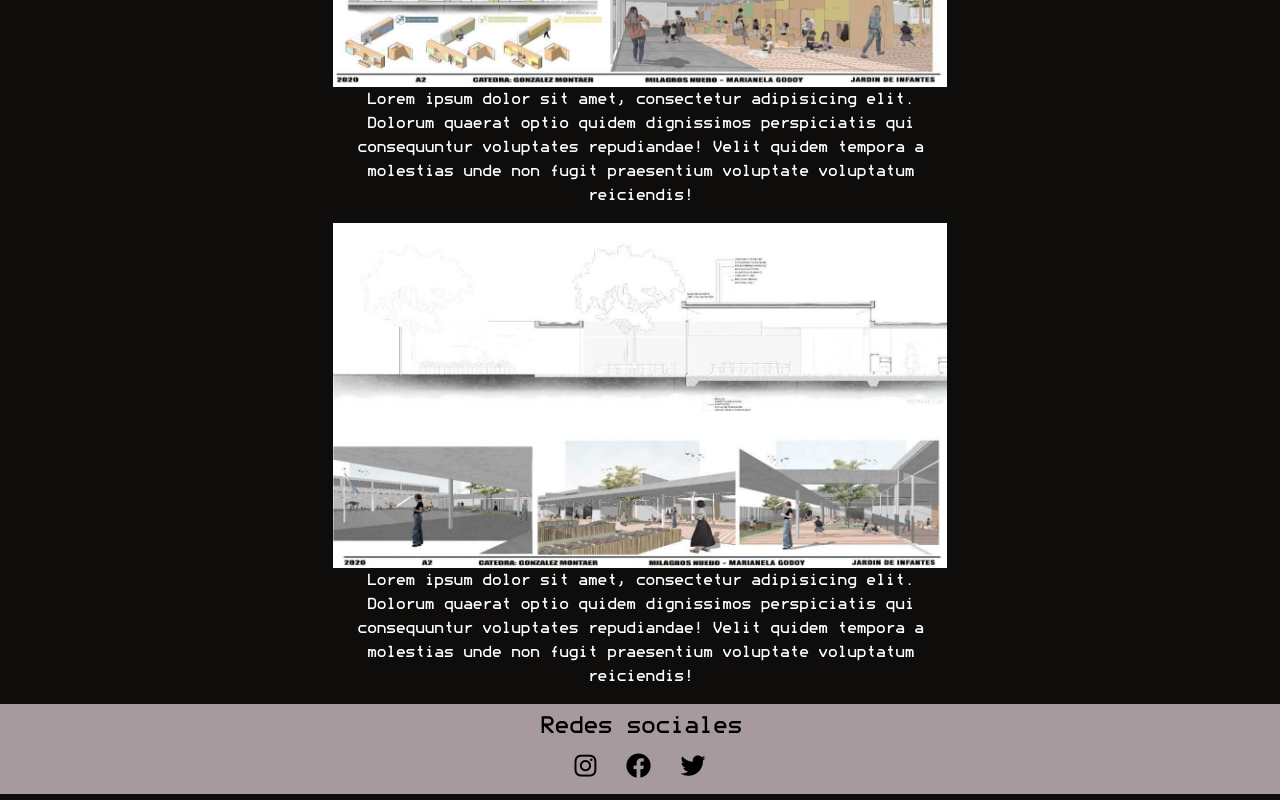
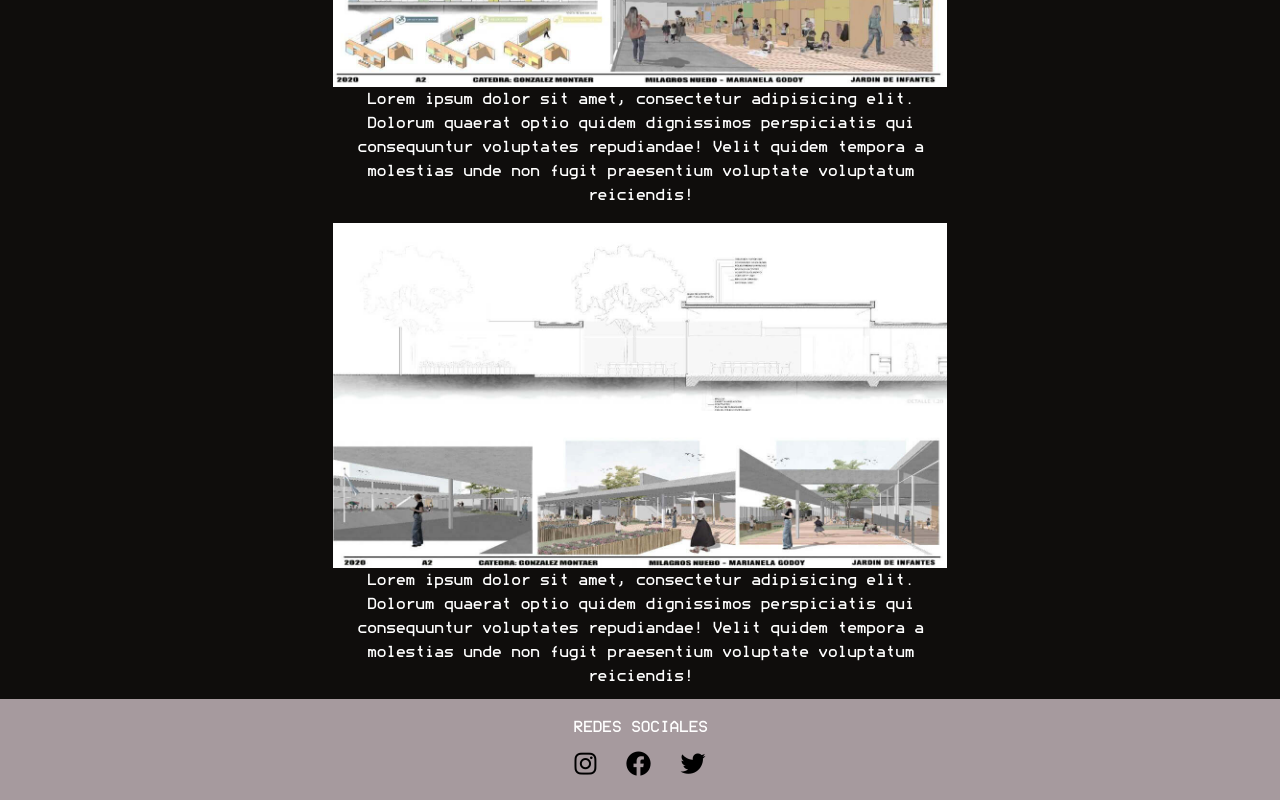
Before and after one commit to CataniaGianFranco/arqmn, a plain HTML site: page page/projectThree.html in a window 1280 px wide. Shown: the part 2243-3043 px from the top of the page. Drawn offline with nearby package versions, Linux system fonts and the light colour scheme; files whose address does not match are found by name.

Commit message:
Se re codificó el footer

```diff
--- a/css/style.css
+++ b/css/style.css
@@ -17,6 +17,15 @@ body {
   min-height: 100vh;
   background-color: #0f0d0c;
   font-family: "MODENINE";
+  position: relative;
+  padding-bottom: 6em;
+  min-height: 100vh;
+}
+
+footer {
+  position: absolute;
+  bottom: 0;
+  width: 100%;
 }
 
 p {
--- a/page/projectThree.html
+++ b/page/projectThree.html
@@ -190,15 +190,18 @@
         </div>
       </div>
     </main>
-    <footer
-      class="site-footer text-black text-center pt-2"
-      style="background-color: #a69a9e"
-    >
-      <h4>Redes sociales</h4>
-      <div class="icons">
-        <a href="#"><i class="fa-brands fa-instagram"></i></a>
-        <a href="#"><i class="fa-brands fa-facebook"></i></a>
-        <a href="#"><i class="fa-brands fa-twitter"></i></a>
+    <footer class="text-white pt-3 pb-3" style="background-color: #a69a9e;">
+      <div class="container text-center text-md-left">
+        <div class="row text-center text-md-left">
+          <div class="text-uppercase mb-2 font-weight-bold text-white">
+            Redes sociales
+          </div>
+          <div class="icons">
+            <a href="#"><i class="fa-brands fa-instagram"></i></a>
+            <a href="#"><i class="fa-brands fa-facebook"></i></a>
+            <a href="#"><i class="fa-brands fa-twitter"></i></a>
+          </div>
+        </div>
       </div>
     </footer>
     <!-- Bootstrap -->
```
Also changed, not shown: index.html (+13 -6 lines), page/Contact.html (+12 -6 lines), page/biography.html (+12 -6 lines), page/project.html (+12 -6 lines), page/projectFour.html (+13 -7 lines), page/projectOne.html (+12 -6 lines), page/projectTwo.html (+15 -9 lines), page/video.html (+12 -6 lines).
